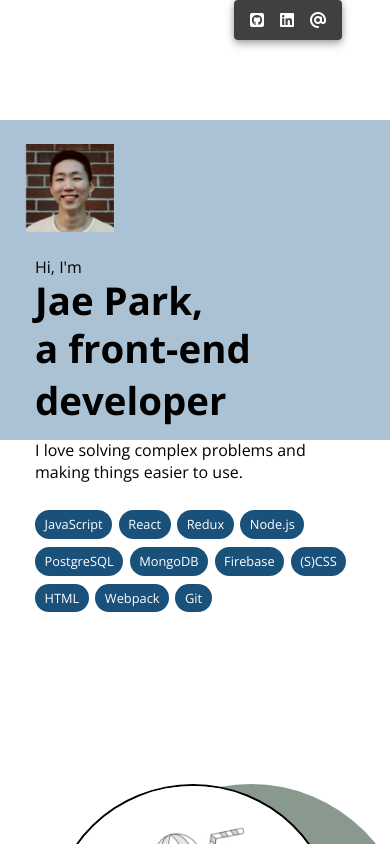
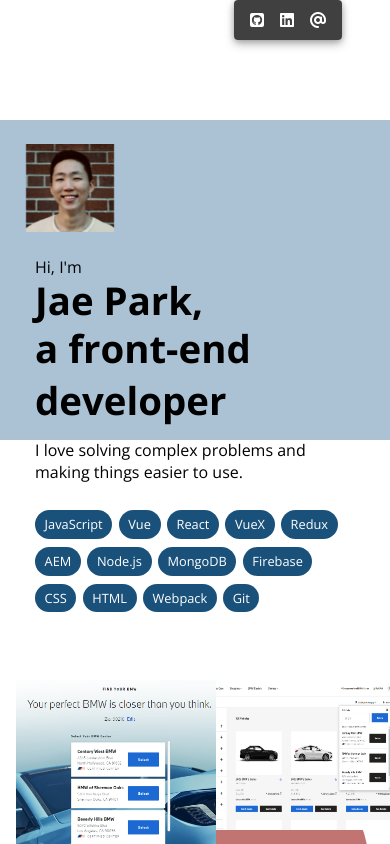
Before and after one commit to jaebungs/portfolio-website, a React (Create React App) app: page / in a window 390 px wide. Built offline with nearby package versions, Linux system fonts and the light colour scheme.

Commit message:
clean up breakpoint calculation, seperate projects and add CT project

```diff
--- a/src/App.js
+++ b/src/App.js
@@ -1,7 +1,9 @@
-import  { useState, useEffect } from "react";
+import  { useState, useEffect, useRef } from "react";
 import Contact from './components/Contact';
 import About from './components/About';
+import CT from './components/CT'
 import Project from './components/Project';
+import Masonry from './components/Masonry';
 import Footer from './components/Footer';
 import {Parallax, ParallaxLayer} from 'react-spring/renderprops-addons';
 import Modal from 'react-modal';
@@ -10,105 +12,16 @@ import { useMediaQuery } from 'react-responsive'
 Modal.setAppElement('#root');
 
 function App() {
-  // Responsive library for setting Parallax pages.
-  // Due to how React-Spring Parallax works, defining total height of the app and start point of each sections are necessary.
-  const isDesktopOrLaptop = useMediaQuery({
-    query: '(min-width: 1024px)'
-  })
-  const isTablet = useMediaQuery({ query: '(max-width: 1023px)' })
-  const isMediumMobile = useMediaQuery({ query: '(max-width: 700px)' })
-  const isSmallMobile = useMediaQuery({ query: '(max-width: 400px)' })
-  const isTinyMobile = useMediaQuery({ query: '(max-width: 280px)' })
-  const isPortrait = useMediaQuery({ query: '(orientation: portrait)' })
-
-  const isLandscapeTablet = useMediaQuery({ query: '(min-width: 1024px)' })
-  const isLandscapeSmallMobile = useMediaQuery({ query: '(min-width: 700px)' });
-  const isLandscape = useMediaQuery({ query: '(orientation: landscape)'})
-  const [pageHeight, setPageHeight] = useState({ pageHeight: 2.15, projectStartPoint: 0.8, footerStartPoint:2});
-
-  useEffect(()=>{
-    setPageHeight(calculateBodyHeight())
-    // eslint-disable-next-line react-hooks/exhaustive-deps
-  }, [])
-
-  const calculateBodyHeight = () => {
-    const desktop = 2050;
-    const tablet = 2800;
-    const mediumMobile = 2000;
-    const tinyMobile = 2200;
-    let pageHeight;
-    let projectStartPoint;
-    let footerStartPoint;
-
-    const windowHeight = window.innerHeight;
-    // Mobile landscape page height settings
-    if (isLandscapeTablet && isLandscape) {
-      pageHeight = mediumMobile/windowHeight;
-      projectStartPoint = (mediumMobile - 1300) / windowHeight;
-      footerStartPoint = (mediumMobile - 145) / windowHeight;
-    }
-
-    if (isLandscapeSmallMobile && isLandscape) {
-      pageHeight = mediumMobile/windowHeight;
-      projectStartPoint = (mediumMobile - 1400) / windowHeight;
-      footerStartPoint = (mediumMobile - 165) / windowHeight;
-    }
-
-    if (isMediumMobile && isLandscape) {
-      pageHeight = mediumMobile/windowHeight;
-      projectStartPoint = (mediumMobile - 1200) / windowHeight;
-      footerStartPoint = (mediumMobile - 165) / windowHeight;
-    }
-
-    // Mobile portrait page height settings
-    if (isDesktopOrLaptop) {
-      pageHeight = desktop/windowHeight;
-      projectStartPoint = (desktop - 1275) / windowHeight
-      footerStartPoint = (desktop - 125) / windowHeight;
-    }
-    if (isTablet && isPortrait) {
-      pageHeight = tablet/windowHeight;
-      projectStartPoint = (tablet - 1975) / windowHeight
-      footerStartPoint = (tablet - 125) / windowHeight;
-    }
-
-    if (isMediumMobile && isPortrait) {
-      pageHeight = mediumMobile/windowHeight;
-      projectStartPoint = (mediumMobile - 1250) / windowHeight
-      footerStartPoint = (mediumMobile - 125) / windowHeight;
-    }
-
-    if (isSmallMobile && isPortrait) {
-      pageHeight = desktop/windowHeight;
-      projectStartPoint = (desktop - 1250) / windowHeight
-      footerStartPoint = (desktop - 125) / windowHeight;
-    }
-
-    if (isTinyMobile && isPortrait) {
-      pageHeight = tinyMobile/windowHeight;
-      projectStartPoint = (tinyMobile - 1350) / windowHeight
-      footerStartPoint = (tinyMobile - 125) / windowHeight;
-    }
-
-    return { pageHeight, projectStartPoint, footerStartPoint}
-  }
 
   return (
     <main className="app">
-      <Parallax className="about-section-parallax" pages={pageHeight.pageHeight}>
-        <ParallaxLayer className="contact-parallax" offset={0} factor={0.1} speed={-1}>
-          <Contact />
-        </ParallaxLayer>
-        <ParallaxLayer  offset={0} factor={0.4} speed={0}>
+      <Parallax className="about-section-parallax" pages={4}>
+        <Contact speed={-1} />
         <About />
-        </ParallaxLayer>
-        <ParallaxLayer offset={pageHeight.projectStartPoint} speed={0}>
+        <CT />
         <Project />
-        </ParallaxLayer>
-        <ParallaxLayer offset={pageHeight.footerStartPoint} factor={0.1} speed={0.1}>
-        <Footer />
-        </ParallaxLayer>
-
+        <Masonry />
+        <Footer offsect={1} factor={0.1} />
       </Parallax>
     </main>
   );
--- a/src/components/About.js
+++ b/src/components/About.js
@@ -8,10 +8,10 @@ const About = () => {
   return (
     <section className="about-section" id="about">
       <div className="about flex--vertical-center">
-        <ParallaxLayer className="about-parallax" offset={0} factor={1.6} speed={0.2}>
+        <ParallaxLayer className="about-parallax" offset={0} speed={0.2}>
           <div className="blue-square"></div>
         </ParallaxLayer>
-        <ParallaxLayer className="about-parallax__profile-pic" offset={0} factor={0} speed={0.1}>
+        <ParallaxLayer className="about-parallax__profile-pic" offset={0} speed={0.1}>
           <img className="profile-picture" src={Image} alt="Jae's profile" />
         </ParallaxLayer>
 
@@ -25,16 +25,18 @@ const About = () => {
           <TechChips
             techs={[
               'JavaScript',
+              'Vue',
               'React',
+              'VueX',
               'Redux',
+              'AEM',
               'Node.js',
-              'PostgreSQL',
               'MongoDB',
               'Firebase',
-              '(S)CSS',
+              'CSS',
               'HTML',
               'Webpack',
-              'Git',
+              'Git'
             ]}
             color="dark-blue"
           />
--- /dev/null
+++ b/src/components/CT.js
@@ -0,0 +1,44 @@
+import React, {useState} from 'react';
+import ProjectInfoCard from './projects/ProjectInfoCard';
+import zipGateImg from '../files/ct-image.png';
+import inventoryImg from '../files/ct-inventory.png';
+import {ParallaxLayer} from 'react-spring/renderprops-addons';
+
+const Project = () => {
+
+  return (
+    <section className="project-section">
+      <article className="project-section__right-article responsive-reverse-column">
+        <ProjectInfoCard
+          title="Enhanced Dealer Search"
+          demo={'https://www.bmwusa.com/inventory.html'}
+          techs={['Vue', 'VueX', 'Graphql']}
+          color="dark-pink"
+          description="Implemented new API and UIs that enabling users to view new and used inventory on a selected dealership."
+        />
+        <div className="project-section__right-image">
+          {/* relative position wrapper div to responsively keep the green cirlce on the same position. */}
+          <ParallaxLayer className="parallaxLayer__project--image" offset={0} speed={0.1}>
+            <img
+              className="zipgate-image responsive-image"
+              src={zipGateImg}
+              alt="Dealership search example screenshot"
+            />
+          </ParallaxLayer>
+
+          <ParallaxLayer className="parallaxLayer__project--background" offset={0} speed={0.2}>
+            <img className="inventory-image" src={inventoryImg} alt="BMW Inventory page image"/>
+          </ParallaxLayer>
+          <ParallaxLayer className="parallaxLayer__project--background" offset={0} speed={0.2}>
+            <img className="inventory-image" src={inventoryImg} alt="BMW Inventory page image"/>
+          </ParallaxLayer>
+          <ParallaxLayer className="parallaxLayer__project--background lowest" offset={0} factor={0.3}  speed={0.3}>
+            <div className="pink-circle"></div>
+          </ParallaxLayer>
+        </div>
+      </article>
+    </section>
+  );
+};
+
+export default Project;
--- a/src/components/Footer.js
+++ b/src/components/Footer.js
@@ -1,4 +1,5 @@
 import React from 'react';
+import {ParallaxLayer} from 'react-spring/renderprops-addons';
 
 const Footer = () => {
   const handleCodeOnClick = () => {
--- /dev/null
+++ b/src/components/Masonry.js
@@ -0,0 +1,57 @@
+import React, {useState} from 'react';
+import ProjectInfoCard from './projects/ProjectInfoCard';
+import MasonryProjectModal from './modals/MasonryProjectModal';
+import masonry from '../files/masonry.JPG';
+import {ParallaxLayer} from 'react-spring/renderprops-addons';
+
+const Project = () => {
+  const [isMasonrylOpen, setIsMasonryOpen] = useState(false);
+
+  return (
+    <section className="project-section">
+      <article className="project-section__left-article">
+        <div className="project-section__left-image">
+          <ParallaxLayer
+            className="parallaxLayer__project--background"
+            offset={0}
+            factor={0}
+            speed={0.2}
+          >
+            <div className="peach-square"></div>
+          </ParallaxLayer>
+
+          <ParallaxLayer
+            className="parallaxLayer__project--image"
+            offset={0}
+            factor={0}
+            speed={0.1}
+          >
+            <img
+              className="masonry-page-image left-image responsive-image"
+              src={masonry}
+              alt="masonry generator page screenshot"
+            />
+          </ParallaxLayer>
+        </div>
+
+        <div className="project-description-left">
+          <ProjectInfoCard
+            setIsOpen={setIsMasonryOpen}
+            title="Masonry generator"
+            demo={'https://commongooods-1609187154790.web.app/'}
+            techs={['React', 'Firebase', 'SCSS']}
+            color="dark-pink"
+            description="Masonry gallery page generator that includes extend modal view, order change with drag and drop and multiple image upload/delete."
+          />
+        </div>
+      </article>
+      <MasonryProjectModal
+        isOpen={isMasonrylOpen}
+        setIsOpen={setIsMasonryOpen}
+        code="https://github.com/jaebungs/gallery-with-admin"
+      />
+    </section>
+  );
+};
+
+export default Project;
--- a/src/styles/base/_color.scss
+++ b/src/styles/base/_color.scss
@@ -8,6 +8,9 @@ $dark-blue: #1a517b;
 $light-green: #89998d;
 $dark-green: #395e47;
 
+$pink : #C27472;
+$dar-pink: #BD6C99;
+
 $dark-peach: #814848;
 $light-peach: #edc6c6;
 
--- /dev/null
+++ b/src/styles/components/ct.scss
@@ -0,0 +1,47 @@
+.zipgate-image {
+    margin-left: -35px;
+    width: 200px;
+    height: 180px;
+}
+
+.inventory-image {
+    margin-left: 15rem;
+    width: 230px;
+    height: 150px;
+}
+
+.pink-circle {
+    background-color: $pink;
+    width: 40rem;
+    height: 40rem;
+    border-radius: 50%;
+    z-index: -10;
+    margin-top: 5rem;
+}
+
+.lowest {
+    z-index: -100;
+}
+
+// why did I use 700 as a breakpoint? it's 2 year ago, but the number is so random
+@media (min-width: 700px){
+    .zipgate-image {
+        margin-top: 50px;
+        width: 300px;
+        height: 250px;
+    }
+
+    .inventory-image {
+        margin-top: 50px;
+        margin-left: 20rem;
+        width: 320px;
+        height: 220px;
+    }
+
+    .pink-circle {
+        width: 55rem;
+        height: 55rem;
+        margin-left: 7rem;
+    }
+
+}
--- a/src/styles/styles.scss
+++ b/src/styles/styles.scss
@@ -12,6 +12,7 @@
 @import './components/buttons';
 @import './components/chips';
 @import './components/modal';
+@import './components/ct';
 
 @import './sections/contact';
 @import './sections/about';
```
Also changed, not shown: src/components/Project.js (+0 -44 lines), src/components/projects/ProjectInfoCard.js (+11 -3 lines), src/files/ct-image.png (added), src/files/ct-inventory.png (added).
